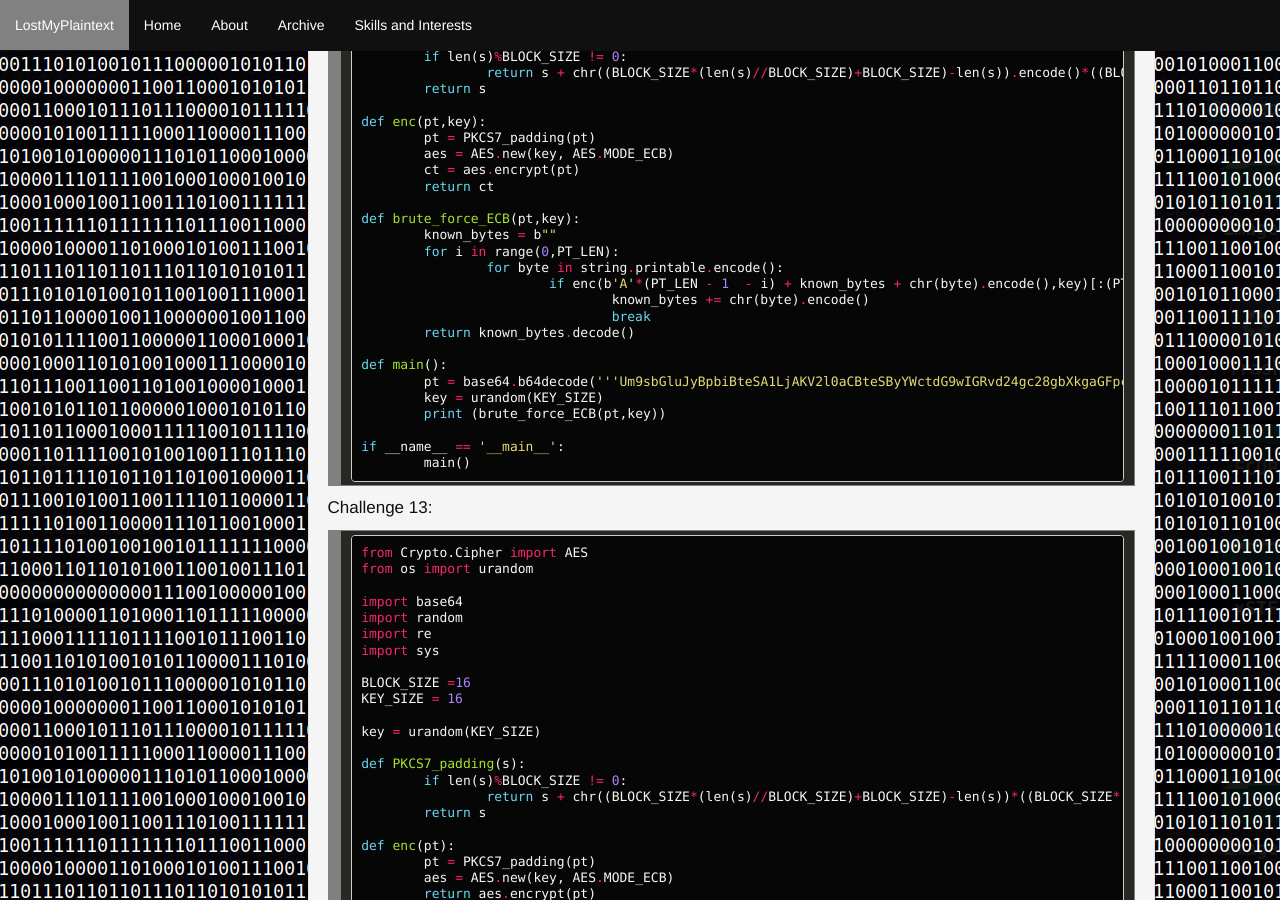
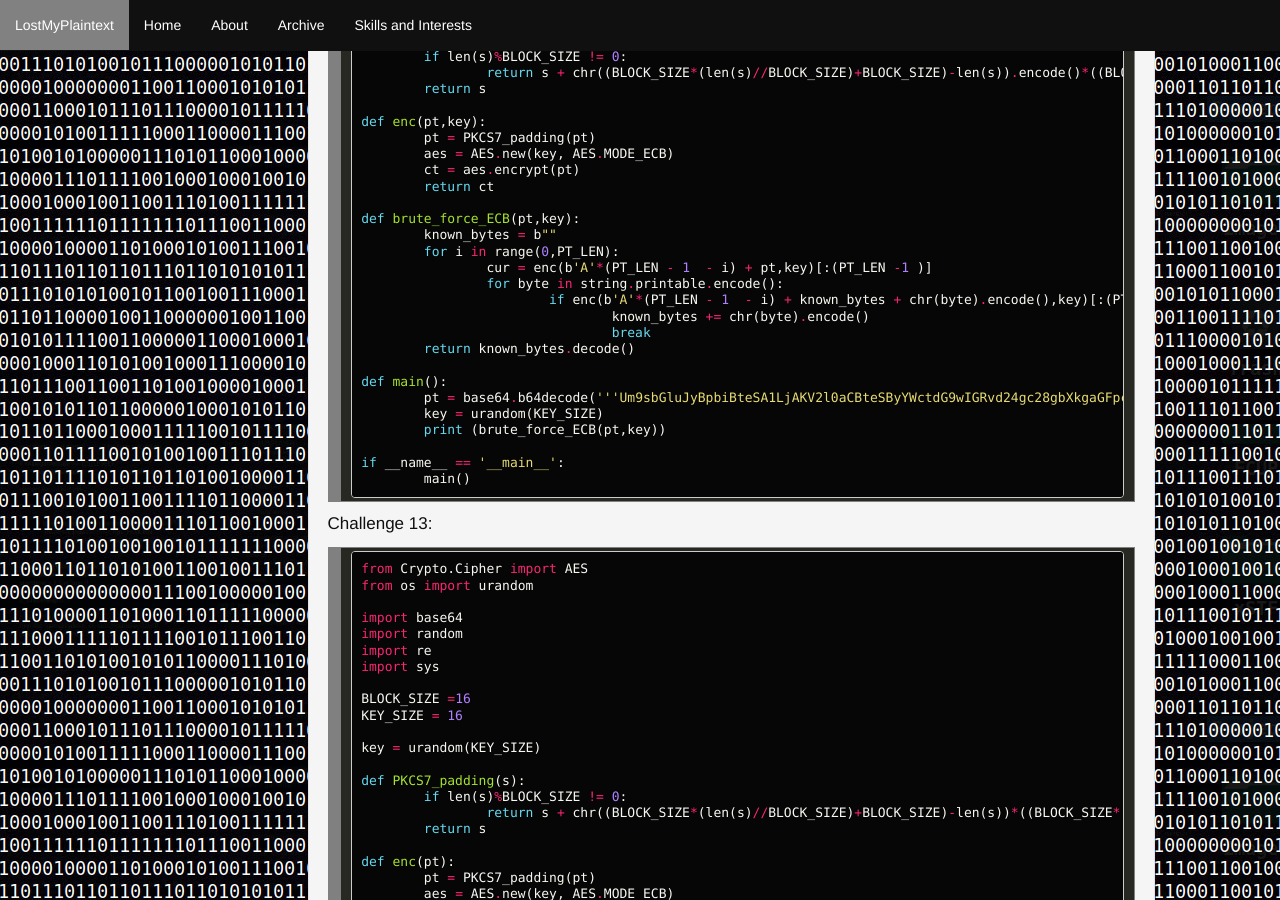
Before and after one commit to 0xA2/0xA2.github.io, a Jekyll site: the page built from _posts/2020-02-16-CryptopalSet2.markdown, in a window 1280 px wide and 900 px high, scrolled down 2056 px. Built offline with Jekyll 4.4.1, drawn with Linux system fonts in a browser that asks for light colours.

Commit message:
Update 2020-02-16-CryptopalSet2.markdown

```diff
--- a/_posts/2020-02-16-CryptopalSet2.markdown
+++ b/_posts/2020-02-16-CryptopalSet2.markdown
@@ -128,8 +128,9 @@ categories: "Cryptopals"
 <span style="color: #66d9ef">def</span> <span style="color: #a6e22e">brute_force_ECB</span><span style="color: #f8f8f2">(pt,key):</span>
 	<span style="color: #f8f8f2">known_bytes</span> <span style="color: #f92672">=</span> <span style="color: #f8f8f2">b</span><span style="color: #e6db74">&quot;&quot;</span>
 	<span style="color: #66d9ef">for</span> <span style="color: #f8f8f2">i</span> <span style="color: #f92672">in</span> <span style="color: #f8f8f2">range(</span><span style="color: #ae81ff">0</span><span style="color: #f8f8f2">,PT_LEN):</span>
+		<span style="color: #f8f8f2">cur</span> <span style="color: #f92672">=</span> <span style="color: #f8f8f2">enc(b</span><span style="color: #e6db74">&#39;A&#39;</span><span style="color: #f92672">*</span><span style="color: #f8f8f2">(PT_LEN</span> <span style="color: #f92672">-</span> <span style="color: #ae81ff">1</span>  <span style="color: #f92672">-</span> <span style="color: #f8f8f2">i)</span> <span style="color: #f92672">+</span> <span style="color: #f8f8f2">pt,key)[:(PT_LEN</span> <span style="color: #f92672">-</span><span style="color: #ae81ff">1</span> <span style="color: #f8f8f2">)]</span>
 		<span style="color: #66d9ef">for</span> <span style="color: #f8f8f2">byte</span> <span style="color: #f92672">in</span> <span style="color: #f8f8f2">string</span><span style="color: #f92672">.</span><span style="color: #f8f8f2">printable</span><span style="color: #f92672">.</span><span style="color: #f8f8f2">encode():</span>
-			<span style="color: #66d9ef">if</span> <span style="color: #f8f8f2">enc(b</span><span style="color: #e6db74">&#39;A&#39;</span><span style="color: #f92672">*</span><span style="color: #f8f8f2">(PT_LEN</span> <span style="color: #f92672">-</span> <span style="color: #ae81ff">1</span>  <span style="color: #f92672">-</span> <span style="color: #f8f8f2">i)</span> <span style="color: #f92672">+</span> <span style="color: #f8f8f2">known_bytes</span> <span style="color: #f92672">+</span> <span style="color: #f8f8f2">chr(byte)</span><span style="color: #f92672">.</span><span style="color: #f8f8f2">encode(),key)[:(PT_LEN</span><span style="color: #f92672">-</span><span style="color: #ae81ff">1</span><span style="color: #f8f8f2">)]</span> <span style="color: #f92672">==</span> <span style="color: #f8f8f2">enc(b</span><span style="color: #e6db74">&#39;A&#39;</span><span style="color: #f92672">*</span><span style="color: #f8f8f2">(PT_LEN</span> <span style="color: #f92672">-</span> <span style="color: #ae81ff">1</span>  <span style="color: #f92672">-</span> <span style="color: #f8f8f2">i)</span> <span style="color: #f92672">+</span> <span style="color: #f8f8f2">pt,key)[:(PT_LEN</span> <span style="color: #f92672">-</span><span style="color: #ae81ff">1</span> <span style="color: #f8f8f2">)]:</span>
+			<span style="color: #66d9ef">if</span> <span style="color: #f8f8f2">enc(b</span><span style="color: #e6db74">&#39;A&#39;</span><span style="color: #f92672">*</span><span style="color: #f8f8f2">(PT_LEN</span> <span style="color: #f92672">-</span> <span style="color: #ae81ff">1</span>  <span style="color: #f92672">-</span> <span style="color: #f8f8f2">i)</span> <span style="color: #f92672">+</span> <span style="color: #f8f8f2">known_bytes</span> <span style="color: #f92672">+</span> <span style="color: #f8f8f2">chr(byte)</span><span style="color: #f92672">.</span><span style="color: #f8f8f2">encode(),key)[:(PT_LEN</span><span style="color: #f92672">-</span><span style="color: #ae81ff">1</span><span style="color: #f8f8f2">)]</span> <span style="color: #f92672">==</span> <span style="color: #f8f8f2">cur:</span>
 				<span style="color: #f8f8f2">known_bytes</span> <span style="color: #f92672">+=</span> <span style="color: #f8f8f2">chr(byte)</span><span style="color: #f92672">.</span><span style="color: #f8f8f2">encode()</span>
 				<span style="color: #66d9ef">break</span>
 	<span style="color: #66d9ef">return</span> <span style="color: #f8f8f2">known_bytes</span><span style="color: #f92672">.</span><span style="color: #f8f8f2">decode()</span>
```
